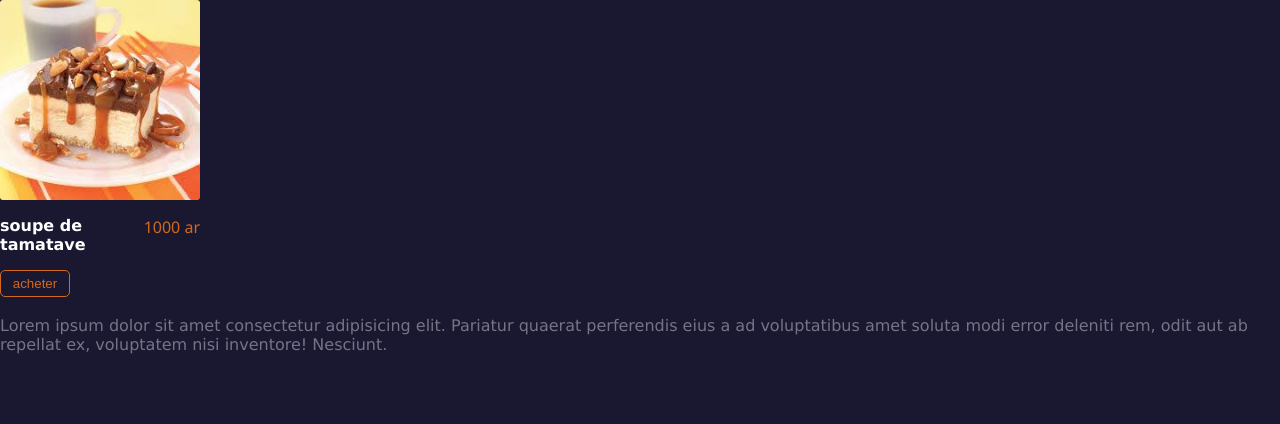
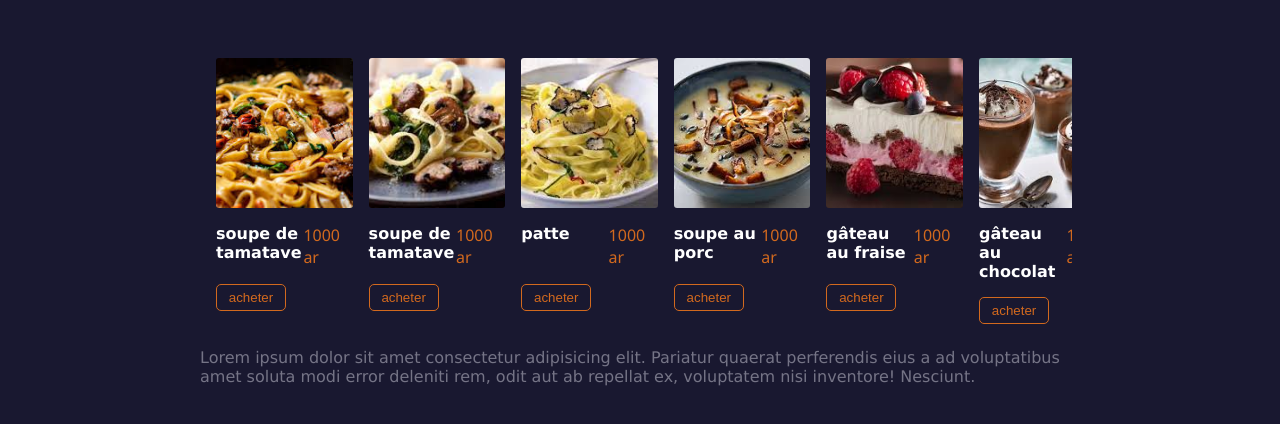
Before and after one commit to 97mams/carrousel, a plain HTML site: page index.html in a window 1280 px wide. Drawn offline with Linux system fonts and the light colour scheme.

Commit message:
images scroll in progress

```diff
--- a/assets/css/style.css
+++ b/assets/css/style.css
@@ -1,21 +1,40 @@
 body {
     margin: 0;
-    padding: 0;
     background-color: #191830;
     color: #757486;
     font-family: 'Lucida Sans', 'Lucida Sans Regular', 'Lucida Grande', 'Lucida Sans Unicode', Geneva, Verdana, sans-serif;
 }
 
+.container {
+    margin: 50px 200px;
+}
+
+.food {
+    display: flex;
+    /* grid-template-columns: repeat(4, 1fr);
+    gap: 1rem; */
+    --items: 4;
+    --gap: 1rem;
+    gap: var(--gap);
+    overflow-x: auto;
+    padding: calc(var(--gap)*.5);
+    margin: calc(var(--gap)*.5);
+    scroll-snap-align: start;
+}
+
 .foodCard {
-    width: 200px;
-    height: 300px;
+    width: 250px;
     display: flex;
     flex-direction: column;
+    scroll-snap-type: x proximity;
 }
 
 .foodCard img {
     width: 100%;
+    height: 150px;
+    object-fit: cover;
     border-radius: 3px;
+    object-fit: cover;
 }
 
 .description {
@@ -43,3 +62,9 @@ button {
     padding: 5px;
     border-radius: 5px;
 }
+
+button:hover {
+    background-color: chocolate;
+    border: 1px #191830 solid;
+    color: #191830;
+}
--- a/index.html
+++ b/index.html
@@ -11,11 +11,73 @@
 <body>
     <div class="container">
         <div class="food">
+            <div class="foodCard">
+                <img src="./assets/images/images.jpeg" alt="1images.jpeg">
+                <div class="description">
+                    <p class="text">soupe de tamatave</p>
+                    <p class="price">1000 ar</p>
+                </div>
+                <button>acheter</button>
+            </div>
 
             <div class="foodCard">
-                <img src="./assets/images/12images.jpeg" alt="1images.jpeg">
+                <img src="./assets/images/images2.jpeg" alt="1images.jpeg">
                 <div class="description">
                     <p class="text">soupe de tamatave</p>
+                    <p class="price">1000 ar</p>
+                </div>
+                <button>acheter</button>
+            </div>
+
+            <div class="foodCard">
+                <img src="./assets/images/images4.jpeg" alt="1images.jpeg">
+                <div class="description">
+                    <p class="text">patte</p>
+                    <p class="price">1000 ar</p>
+                </div>
+                <button>acheter</button>
+            </div>
+
+            <div class="foodCard">
+                <img src="./assets/images/images8.jpeg" alt="1images.jpeg">
+                <div class="description">
+                    <p class="text">soupe au porc</p>
+                    <p class="price">1000 ar</p>
+                </div>
+                <button>acheter</button>
+            </div>
+
+            <div class="foodCard">
+                <img src="./assets/images/dimages.jpeg" alt="1images.jpeg">
+                <div class="description">
+                    <p class="text">gâteau au fraise</p>
+                    <p class="price">1000 ar</p>
+                </div>
+                <button>acheter</button>
+            </div>
+
+            <div class="foodCard">
+                <img src="./assets/images/San2s titre.jpeg" alt="1images.jpeg">
+                <div class="description">
+                    <p class="text">gâteau au chocolat</p>
+                    <p class="price">1000 ar</p>
+                </div>
+                <button>acheter</button>
+            </div>
+
+            <div class="foodCard">
+                <img src="./assets/images/3images.jpeg" alt="1images.jpeg">
+                <div class="description">
+                    <p class="text">gâteau au chocolat</p>
+                    <p class="price">1000 ar</p>
+                </div>
+                <button>acheter</button>
+            </div>
+
+            <div class="foodCard">
+                <img src="./assets/images/images22.jpeg" alt="1images.jpeg">
+                <div class="description">
+                    <p class="text">gâteau au chocolat</p>
                     <p class="price">1000 ar</p>
                 </div>
                 <button>acheter</button>
@@ -25,7 +87,6 @@
             <p>Lorem ipsum dolor sit amet consectetur adipisicing elit. Pariatur quaerat perferendis eius a ad
                 voluptatibus
                 amet soluta modi error deleniti rem, odit aut ab repellat ex, voluptatem nisi inventore! Nesciunt.</p>
-
         </div>
     </div>
 </body>
```
